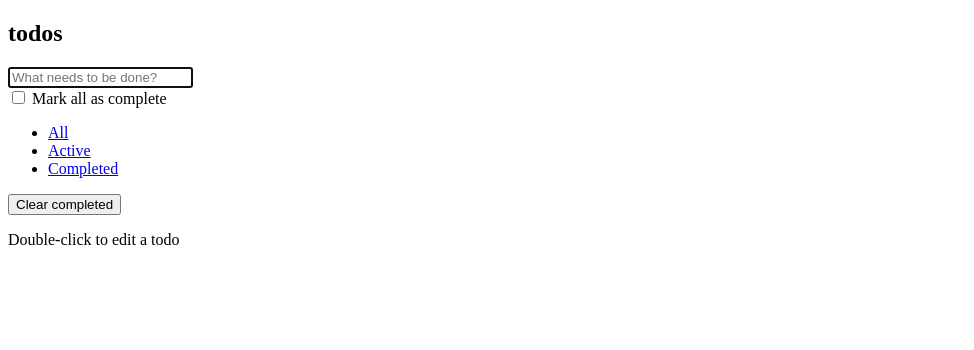
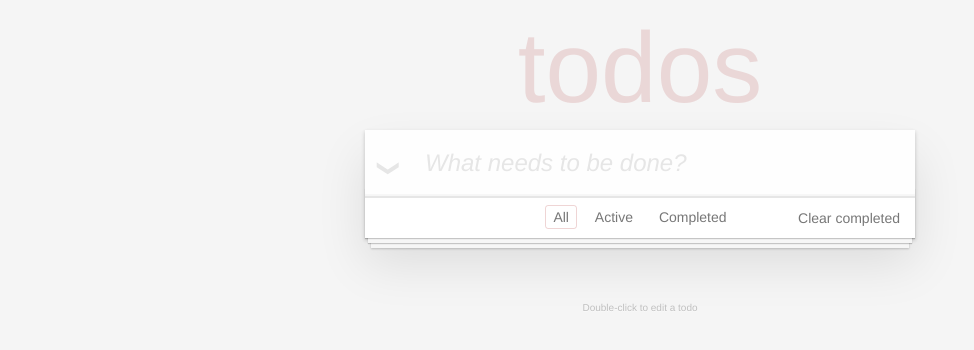
Before and after one commit to KIMmminJu/study, a plain HTML site: page todolist/index.html in a window 1280 px wide. Shown: the whole page, without its empty margins (0-974 px from the left). Drawn offline with Linux system fonts and the light colour scheme; the site is published under a folder, as on GitHub Pages, so addresses that start at the root find nothing.

Commit message:
0403_index

```diff
--- a/todolist/index.html
+++ b/todolist/index.html
@@ -3,8 +3,8 @@
 	<head>
 		<meta charset="utf-8">
 		<title>VanillaJS • TodoMVC</title>
-		<link rel="stylesheet" href="/index.css">
-		<link rel="stylesheet" href="/base.css">
+		<link rel="stylesheet" href="./index.css">
+		<link rel="stylesheet" href="./base.css">
 	</head>
 	<body>
 		<section class="todoapp">
@@ -36,6 +36,6 @@
 		<footer class="info">
 			<p>Double-click to edit a todo</p>
 		</footer>
-		<script src="/index.js"></script>
+		<script src="./index.js"></script>
 	</body>
 </html>
```
Also changed, not shown: 1 other file.
